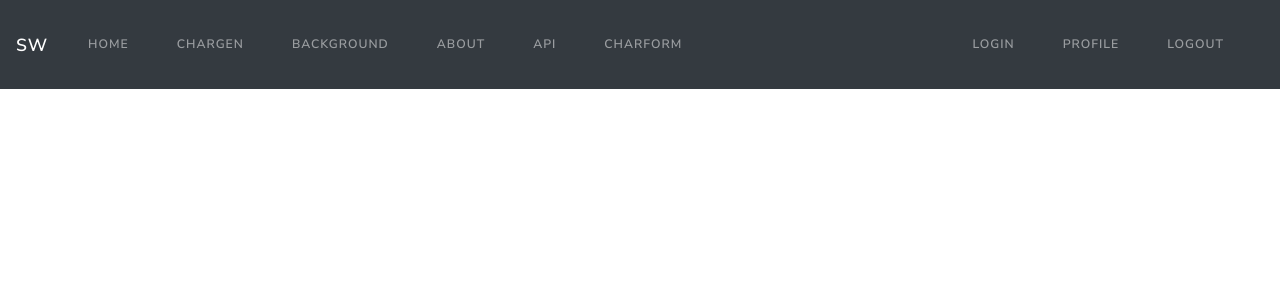
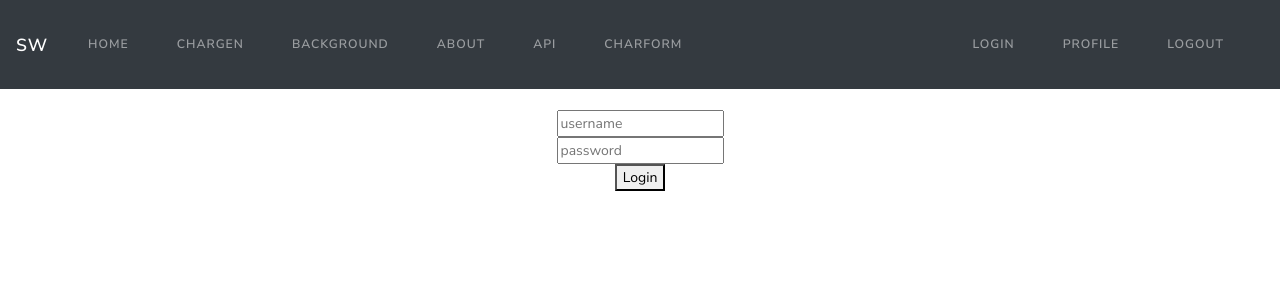
Before and after one commit to keisukeisobe/whitehack-frontend, a React (Create React App) app: page /login in a window 1280 px wide. Shown: the top 300 px of the page. Built offline with nearby package versions, Linux system fonts and the light colour scheme; no server answers.

Commit message:
login page up

```diff
--- a/src/App/App.tsx
+++ b/src/App/App.tsx
@@ -6,6 +6,7 @@ import "./bootstrap.min.css";
 import "./customrobo.css";
 import Header from "../Header/Header";
 import About from "../Pages/about";
+import Login from '../Pages/Login';
 import Chargen from "../Pages/chargen";
 import API from "../Pages/api";
 import EquipmentForm from "../Pages/charform";
@@ -64,6 +65,9 @@ function App() {
         <Route path="/about">
           <About />
         </Route>
+        <Route path="/login">
+          <Login />
+        </Route>
         <Route path="/chargen">
           <Chargen />
         </Route>
--- a/src/Pages/Login.js
+++ b/src/Pages/Login.js
@@ -27,8 +27,17 @@ function Login(){
   };
 
     return (
-      <form>
-
+      <form className='login-form' onSubmit={handleSubmitJwtAuth}>
+        <div className='user_name'>
+          <label htmlFor='LoginFormUserName'></label>
+          <input className='input-username' require='true' name='username' id='LoginFormUserName' placeholder='username'></input>
+        </div>
+        <div className='password'>
+          <label htmlFor='LoginFormPassword'>
+          </label>
+          <input className='input-password' require='true' name='password' type='password' id='LoginFormPassword' placeholder='password'></input>
+        </div>
+        <button className='login-button' type='submit'>Login</button>
       </form>
     );
 }
```
